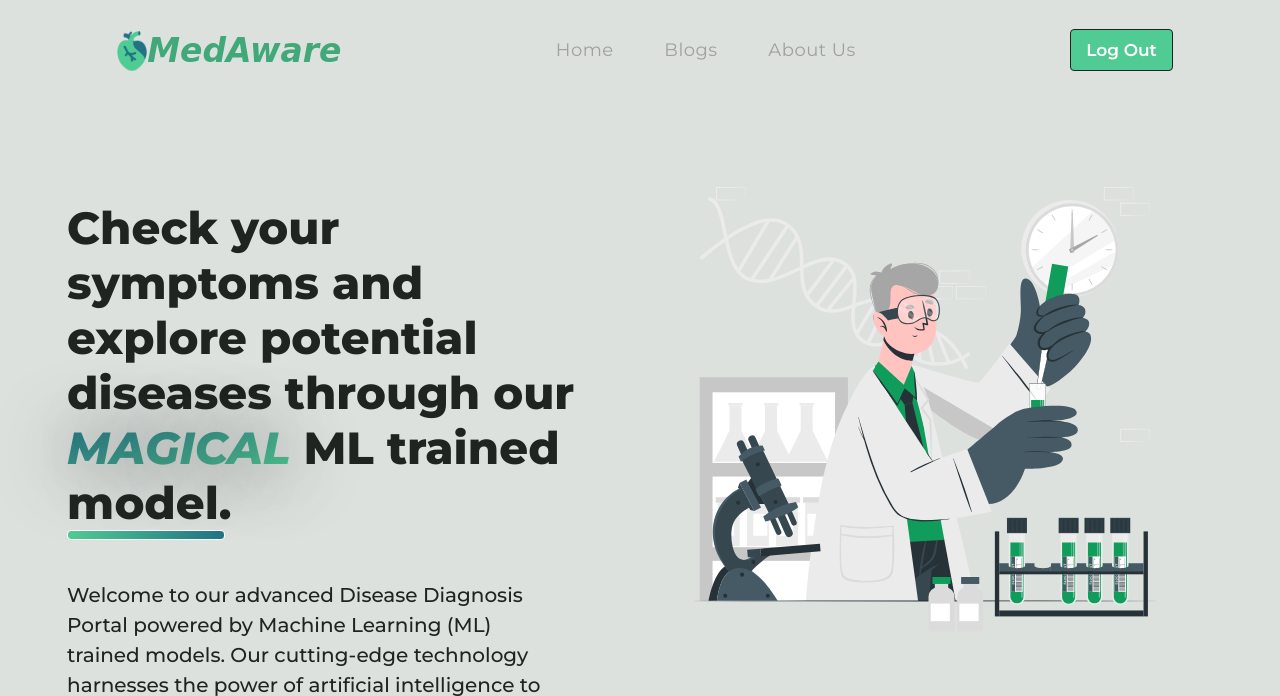
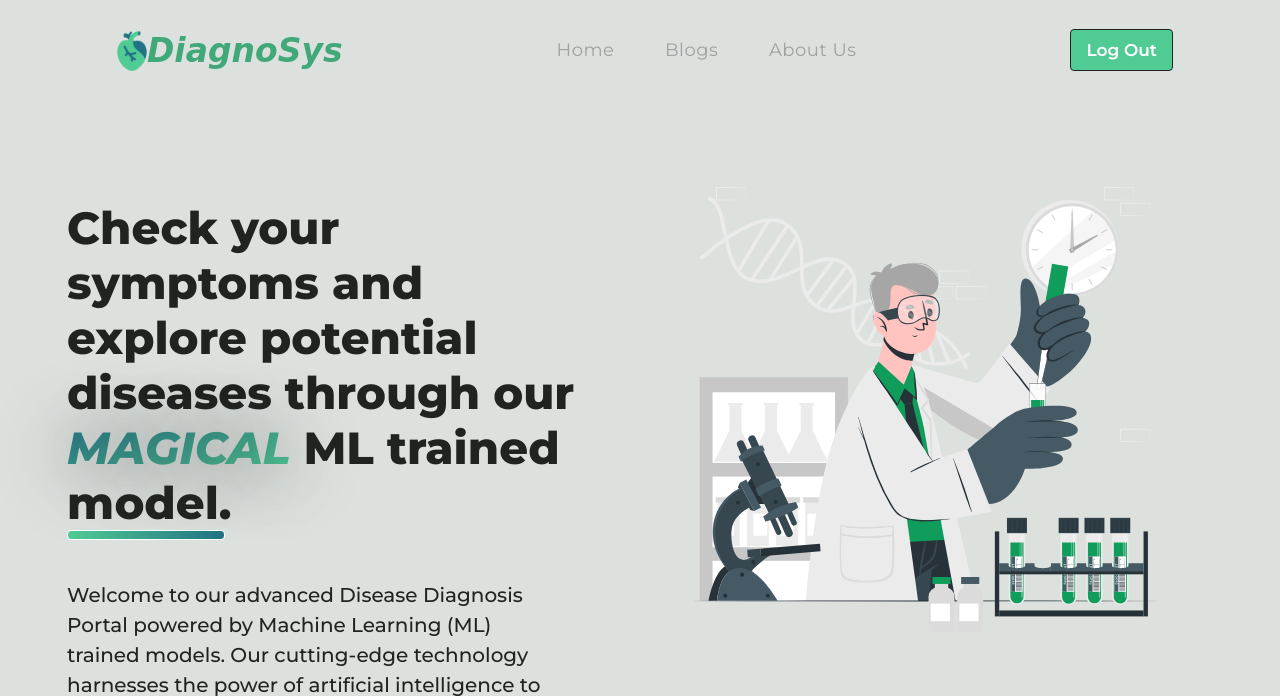
Before and after one commit to hacktoberfest-codex/DiagnoSys, a Flask app: page /main in a window 1280 px wide. Shown: the top 696 px of the page. Run offline with Flask 3, Linux system fonts and the light colour scheme; parts of the project's set-up code (start-up, migrations or seed data) failed here and were passed over; some web fonts are replaced.

Commit message:
DiagnoSys

```diff
--- a/main.py
+++ b/main.py
@@ -272,7 +272,7 @@ def predictPage_heart():
 @app.route("/email_heart", methods=['POST', 'GET'])
 def email_heart_pos():
     if request.method == 'POST':
-        msg = Message("Heart_results", sender='medaware@demo.co',
+        msg = Message("Heart_results", sender='DiagnoSys@demo.co',
                       recipients=[patient_email])
         msg.body = "Great! Your heart looks to be in great condition! Here is what you can do to continue having a healthy heart\n 1. Take a 10-minute walk. If you don't exercise at all, a brief walk is a great way to start.\n\n2. Give yourself a lift. Lifting a hardcover book or a two-pound weight a few times a day can help tone your arm muscles.\n\n3. Eat one extra fruit or vegetable a day.\n\n4. Make breakfast count. Start the day with some fruit and a serving of whole grains, like oatmeal, bran flakes, or whole-wheat toast.\n\n5. Have a handful of nuts. Walnuts, almonds, peanuts, and other nuts are good for your heart.\n\n6. Sample the fruits of the sea. Eat fish or other types of seafood instead of red meat once a week. It's good for the heart, the brain, and the waistline.\n\n7. Breathe deeply. Try breathing slowly and deeply for a few minutes a day. It can help you relax.\n\n8. Wash your hands often. Scrubbing up with soap and water often during the day is a great way to protect your heart and health. The flu, pneumonia, and other infections can be very hard on the heart.\n\n9. Count your blessings. Taking a moment each day to acknowledge the blessings in your life is one way to start tapping into other positive emotions. These have been linked with better health, longer life, and greater well-being, just as their opposites — chronic anger, worry, and hostility."
         mail.send(msg)
@@ -282,7 +282,7 @@ def email_heart_pos():
 @app.route("/email_heart_neg", methods=['POST', 'GET'])
 def email_heart_neg():
     if request.method == 'POST':
-        msg = Message("Heart_results", sender='medaware@demo.co',
+        msg = Message("Heart_results", sender='DiagnoSys@demo.co',
                       recipients=[patient_email])
         msg.body = "Oopss!! There are chances you might be afflicted with a heart disease . Go get your clinical tests done and consult with your doctor asap. There is no need to panic. It is just a prediction which may be even be incorrect."
         mail.send(msg)
@@ -306,7 +306,7 @@ def predictPage_liver():
 @app.route("/email_liver", methods=['POST', 'GET'])
 def email_liver_pos():
     if request.method == 'POST':
-        msg = Message("Liver_results", sender='medaware@demo.co',
+        msg = Message("Liver_results", sender='DiagnoSys@demo.co',
                       recipients=[patient_email])
         msg.body = "GREAT! you are in good Health. Kudos! Your Liver seems healthy. You could follow the below suggestions for further"
         mail.send(msg)
@@ -316,7 +316,7 @@ def email_liver_pos():
 @app.route("/email_liver_neg", methods=['POST', 'GET'])
 def email_liver_neg():
     if request.method == 'POST':
-        msg = Message("Liver_results", sender='medaware@demo.co',
+        msg = Message("Liver_results", sender='DiagnoSys@demo.co',
                       recipients=[patient_email])
         msg.body = "Oopss!! There are chances you might be afflicted with a liver disorder . Go get your clinical tests done and consult with your doctor asap. There is no need to panic. It is just a prediction which may be even be incorrect."
         mail.send(msg)
@@ -343,7 +343,7 @@ def predictPage_ASD():
 def email_asd_pos():
     if request.method == 'POST':
         msg = Message("Autisum Disorder results",
-                      sender='medaware@demo.co', recipients=[patient_email])
+                      sender='DiagnoSys@demo.co', recipients=[patient_email])
         msg.body = "Great! Your look to be in great condition! Here is what you can do to avoid this disorder. \n\nLive healthy. Have regular check-ups, eat well-balanced meals, and exercise. \nMake sure you have good prenatal care, and take all recommended vitamins and supplements. \nDon’t take drugs during pregnancy. Ask your doctor before you take any medication. This is especially true for some anti-seizure drugs. \nAvoid alcohol. Say “no” to that glass of wine -- and any kind of alcoholic beverage -- while you’re pregnant. Seek treatment for existing health conditions. If you've been diagnosed with celiac disease or PKU, follow your doctor’s advice for keeping them under control. \nGet vaccinated. Make sure you get the German measles (rubella) vaccine before you get pregnant. It can prevent rubella-associated autism."
         mail.send(msg)
         return render_template('predict_ASD.html', pred=0, message="Mail sent")
@@ -353,7 +353,7 @@ def email_asd_pos():
 def email_asd_neg():
     if request.method == 'POST':
         msg = Message("Autisum Disorder results",
-                      sender='medaware@demo.co', recipients=[patient_email])
+                      sender='DiagnoSys@demo.co', recipients=[patient_email])
         msg.body = "Oopss!! There are chances you might be suffering from Autism sprectrum disorder. Go get your clinical tests done and consult with your doctor asap. There is no need to panic. It is just a prediction which may be even be incorrect."
         mail.send(msg)
         return render_template('predict_ASD.html', pred=1, message="Mail sent")
@@ -378,7 +378,7 @@ def predictPage_diabetes():
 @app.route("/email_diabetes", methods=['POST', 'GET'])
 def email_di_pos():
     if request.method == 'POST':
-        msg = Message("Diabetes_results", sender='medaware@demo.co',
+        msg = Message("Diabetes_results", sender='DiagnoSys@demo.co',
                       recipients=[patient_email])
         msg.body = "Great! Your looks to be in great condition! Here is what you can do to continue being healthy heart\n 1. Take a 10-minute walk. If you don't exercise at all, a brief walk is a great way to start.\n\n2. Give yourself a lift. Lifting a hardcover book or a two-pound weight a few times a day can help tone your arm muscles.\n\n3. Eat one extra fruit or vegetable a day.\n\n4. Make breakfast count. Start the day with some fruit and a serving of whole grains, like oatmeal, bran flakes, or whole-wheat toast.\n\n5. Have a handful of nuts. Walnuts, almonds, peanuts, and other nuts are good for your heart.\n\n6. Sample the fruits of the sea. Eat fish or other types of seafood instead of red meat once a week. It's good for the heart, the brain, and the waistline.\n\n7. Breathe deeply. Try breathing slowly and deeply for a few minutes a day. It can help you relax.\n\n8. Wash your hands often. Scrubbing up with soap and water often during the day is a great way to protect your heart and health. The flu, pneumonia, and other infections can be very hard on the heart.\n\n9. Count your blessings. Taking a moment each day to acknowledge the blessings in your life is one way to start tapping into other positive emotions. These have been linked with better health, longer life, and greater well-being, just as their opposites — chronic anger, worry, and hostility."
         mail.send(msg)
@@ -388,7 +388,7 @@ def email_di_pos():
 @app.route("/email_diabetes_neg", methods=['POST', 'GET'])
 def email_di_neg():
     if request.method == 'POST':
-        msg = Message("Heart_results", sender='medaware@demo.co',
+        msg = Message("Heart_results", sender='DiagnoSys@demo.co',
                       recipients=[patient_email])
         msg.body = "Oopss!! There are chances you might be suffering from diabetes. Go get your clinical tests done and consult with your doctor asap. There is no need to panic. It is just a prediction which may be even be incorrect."
         mail.send(msg)
--- a/templates/diabetes.html
+++ b/templates/diabetes.html
@@ -32,7 +32,7 @@
     <nav>
         <div class="navElemContainers flexlogo">
             <img src="{{url_for('static',filename='../static/resources/heart.png')}}">
-            <div class="logo">MedAware</div>
+            <div class="logo">DiagnoSys</div>
         </div>
         <div class="navElemContainers middlenav">
             <div class="navItem"><a href="{{url_for('main')}}">Home</a></div>
@@ -125,7 +125,7 @@
 
     <footer>
         <div class="footer-content">
-            <h3>MedAware.co</h3>
+            <h3>DiagnoSys.co</h3>
             <p>"Stay informed, stay ahead - let our disease check guide you through life's uncertain thread."</p>
         </div>
         <div class="footer-bottom">
--- a/templates/footer.html
+++ b/templates/footer.html
@@ -59,7 +59,7 @@
                     color: #40a879;
                     font-style: italic;"
           >
-          MedAware
+          DiagnoSys
           </span>
           </h1>
           <div class="texto">
--- a/templates/heart.html
+++ b/templates/heart.html
@@ -31,7 +31,7 @@
   <nav>
     <div class="navElemContainers flexlogo">
       <img src="{{url_for('static',filename='../static/resources/heart.png')}}">
-      <div class="logo">MedAware</div>
+      <div class="logo">DiagnoSys</div>
     </div>
     <div class="navElemContainers middlenav">
       <div class="navItem" ><a href="{{url_for('main')}}">Home</a></div>
@@ -252,7 +252,7 @@
 
   <footer>
     <div class="footer-content">
-        <h3>MedAware.co</h3>
+        <h3>DiagnoSys.co</h3>
         <p>"Stay informed, stay ahead - let our disease check guide you through life's uncertain thread."</p>
         <p>
           Want to contribute ?
--- a/templates/liver.html
+++ b/templates/liver.html
@@ -32,7 +32,7 @@
     <nav>
         <div class="navElemContainers flexlogo">
             <img src="{{url_for('static',filename='../static/resources/heart.png')}}">
-            <div class="logo">MedAware</div>
+            <div class="logo">DiagnoSys</div>
         </div>
         <div class="navElemContainers middlenav">
             <div class="navItem"><a href="{{url_for('main')}}">Home</a></div>
@@ -148,7 +148,7 @@
 
     <footer>
         <div class="footer-content">
-            <h3>MedAware.co</h3>
+            <h3>DiagnoSys.co</h3>
             <p>"Stay informed, stay ahead - let our disease check guide you through life's uncertain thread."</p>
             <p>
               Want to contribute ?
--- a/templates/login.html
+++ b/templates/login.html
@@ -228,7 +228,7 @@
                       color: #40a879;
                       font-style: italic;"
             >
-            MedAware
+            DiagnoSys
             </span>
             </h1>
             <div class="texto">
--- a/templates/main.html
+++ b/templates/main.html
@@ -30,7 +30,7 @@
     <nav>
         <div class="navElemContainers flexlogo">
             <img src="{{url_for('static',filename='../static/resources/heart.png')}}">
-            <div class="logo">MedAware</div>
+            <div class="logo">DiagnoSys</div>
         </div>
         <div class="navElemContainers middlenav">
             <div class="navItem"><a href="{{url_for('main')}}">Home</a></div>
@@ -317,7 +317,7 @@
 
     <footer>
         <div class="footer-content">
-            <h3>MedAware.co</h3>
+            <h3>DiagnoSys.co</h3>
             <p>"Stay informed, stay ahead - let our disease check guide you through life's uncertain thread."</p>
             <p>
               Want to contribute ?
--- a/templates/predict_liver.html
+++ b/templates/predict_liver.html
@@ -61,7 +61,7 @@
     </div>
     <footer>
         <div class="footer-content">
-            <h3>MedAware.co</h3>
+            <h3>DiagnoSys.co</h3>
             <p>"Stay informed, stay ahead - let our disease check guide you through life's uncertain thread."</p>
             <p>
               Want to contribute ?
@@ -113,7 +113,7 @@
         <div class="navcontainer">
             <div class="logocontainer">
                 <img src="{{url_for('static',filename='../static/resources/heart.png')}}">
-                <div class="logo">MedAware</div>
+                <div class="logo">DiagnoSys</div>
             </div>
         </div>
     </nav>
@@ -153,7 +153,7 @@
     </div>
     <footer>
         <div class="footer-content">
-            <h3>MedAware.co</h3>
+            <h3>DiagnoSys.co</h3>
             <p>"Stay informed, stay ahead - let our disease check guide you through life's uncertain thread."</p>
             <p>
               Want to contribute ?
--- a/templates/register.html
+++ b/templates/register.html
@@ -227,7 +227,7 @@
                     color: #40a879;
                     font-style: italic;"
           >
-          MedAware
+          DiagnoSys
           </span>
           </h1>
           <div class="texto">
```
Also changed, not shown: templates/predict_heart.html (+4 -4 lines).
